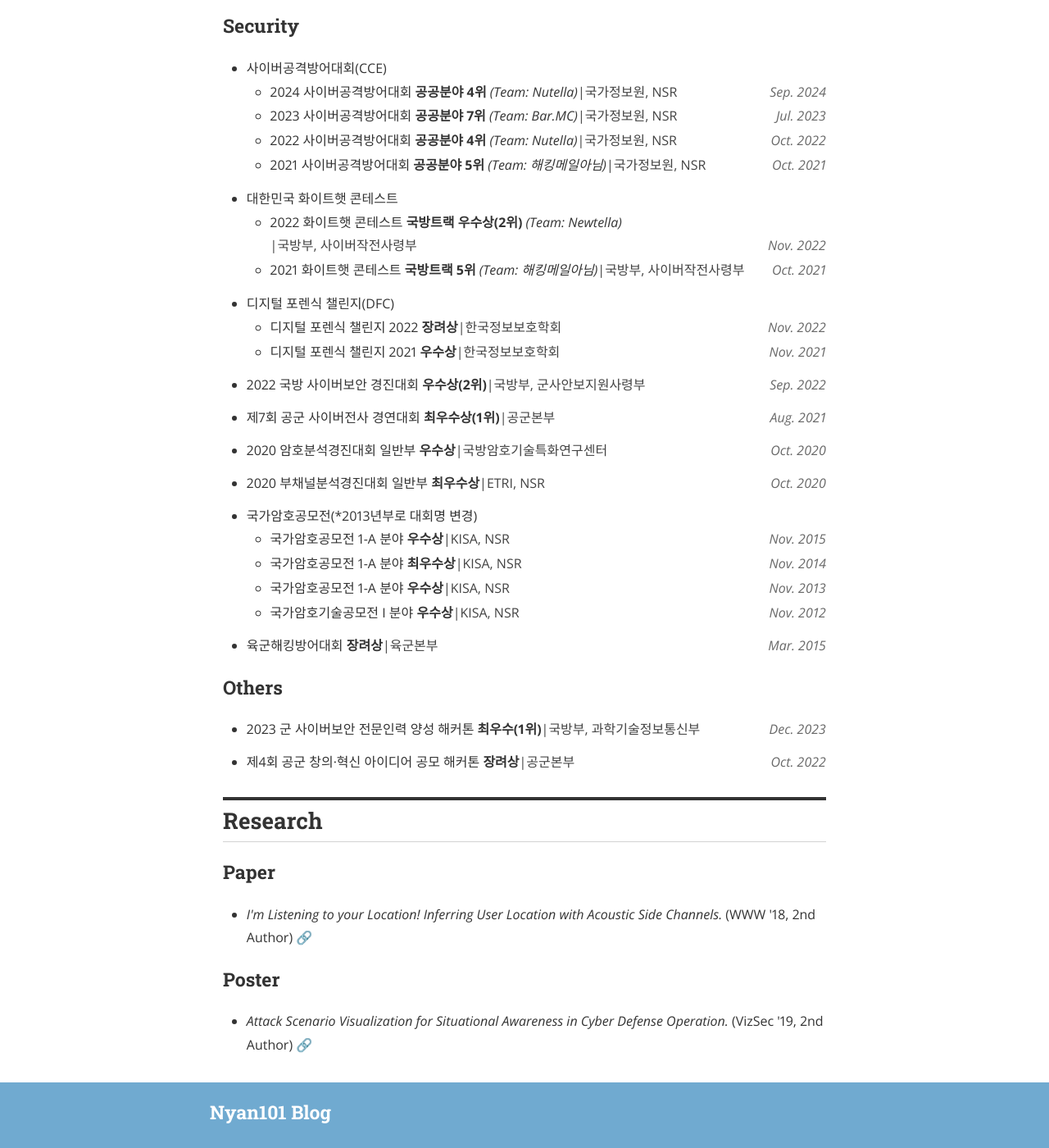
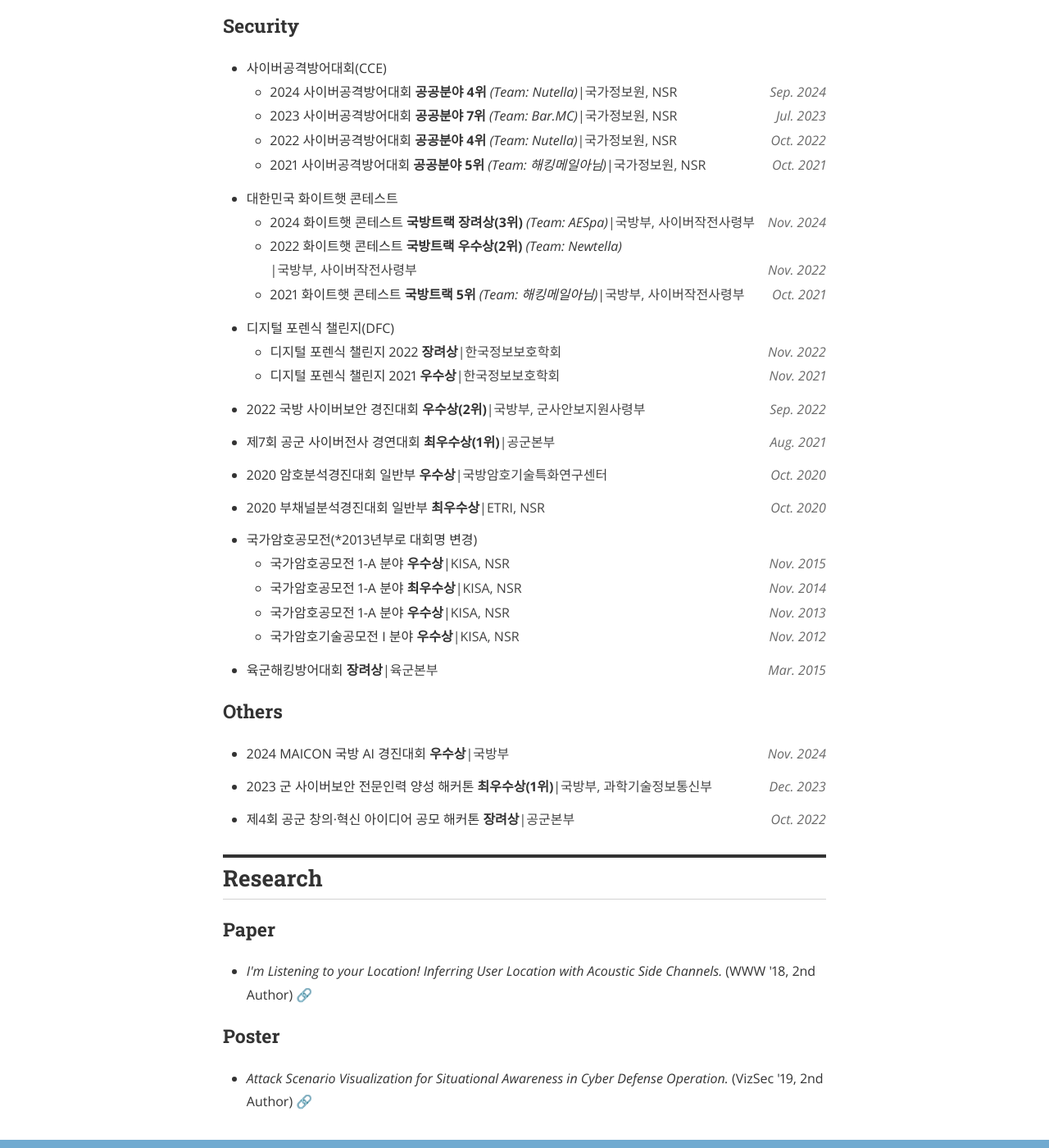
Before and after one commit to nyan101/nyan101.github.io, a Jekyll site: the page built from about.html, in a window 1280 px wide and 1400 px high, scrolled down 2089 px. Shown: the whole window at 82% size. Built offline with Jekyll 4.4.1, drawn with Linux system fonts in a browser that asks for light colours; nearby versions of some CDN libraries; a style sheet for code colours, icons or effects is not loaded.

Commit message:
about.html 업데이트

```diff
--- a/about.html
+++ b/about.html
@@ -361,6 +361,17 @@
 	<li class="resume-item">
 		<div>대한민국 화이트햇 콘테스트</div>
 		<ul>
+  <li>
+				<div class="resume-row">
+					<div class="resume-desc">
+						2024 화이트햇 콘테스트 <strong>국방트랙 장려상(3위)</strong> <i>(Team: AESpa)</i>
+					</div>
+					<div class="resume-appendix">
+						<div class="resume-organization">|국방부, 사이버작전사령부</div>
+						<div class="resume-date">Nov. 2024</div>
+					</div>
+				</div>
+			</li>
 			<li>
 				<div class="resume-row">
 					<div class="resume-desc">
@@ -518,10 +529,21 @@
 
 <h3>Others</h3>
 <ul class="resume-list">
-    <li class="resume-item">
+<li class="resume-item">
 		<div class="resume-row">
 			<div class="resume-desc">
-				2023 군 사이버보안 전문인력 양성 해커톤 <strong>최우수(1위)</strong>
+				2024 MAICON 국방 AI 경진대회 <strong>우수상</strong>
+			</div>
+			<div class="resume-appendix">
+				<div class="resume-organization">|국방부</div>
+				<div class="resume-date">Nov. 2024</div>
+			</div>
+		</div>
+	</li>
+ <li class="resume-item">
+		<div class="resume-row">
+			<div class="resume-desc">
+				2023 군 사이버보안 전문인력 양성 해커톤 <strong>최우수상(1위)</strong>
 			</div>
 			<div class="resume-appendix">
 				<div class="resume-organization">|국방부, 과학기술정보통신부</div>
```
